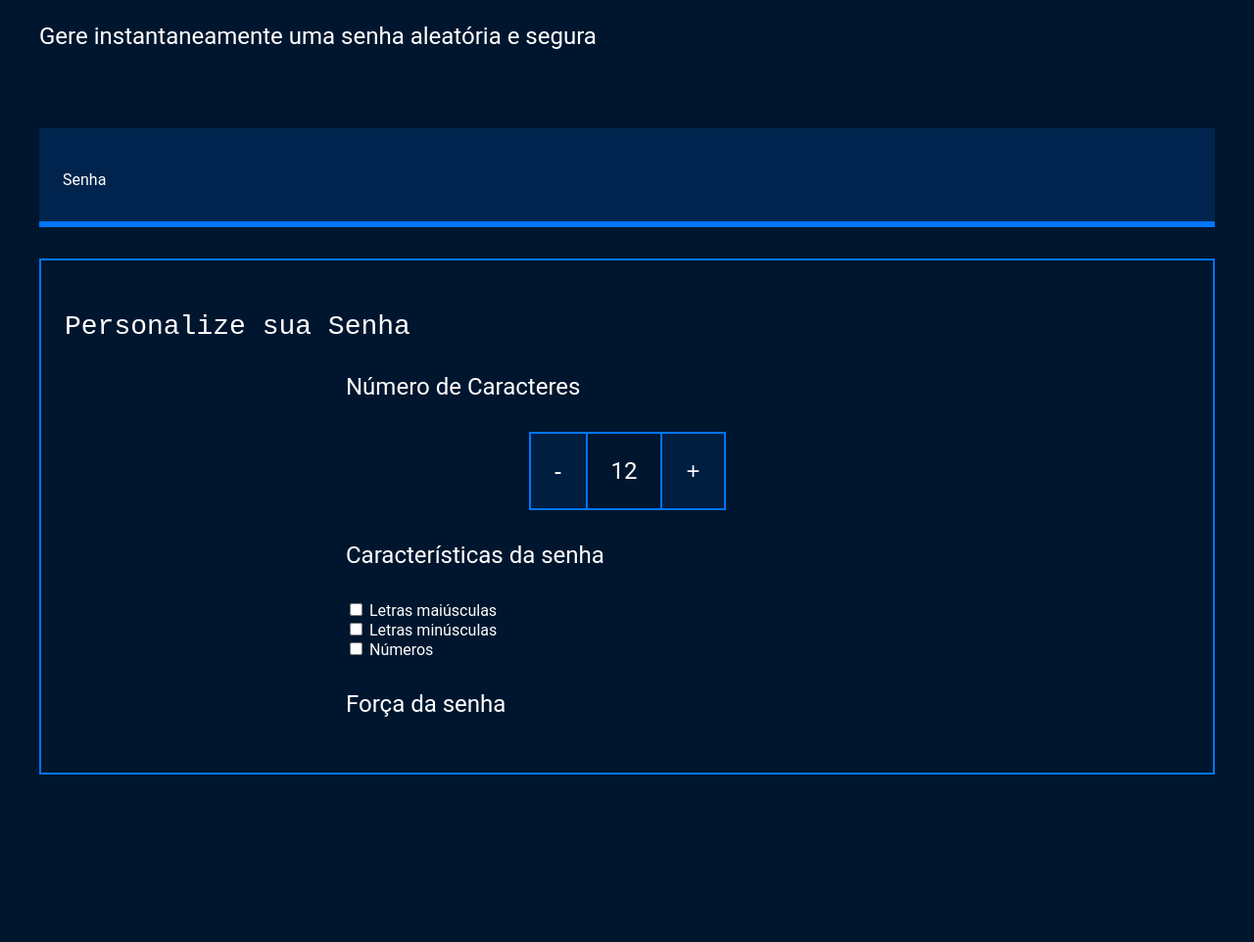
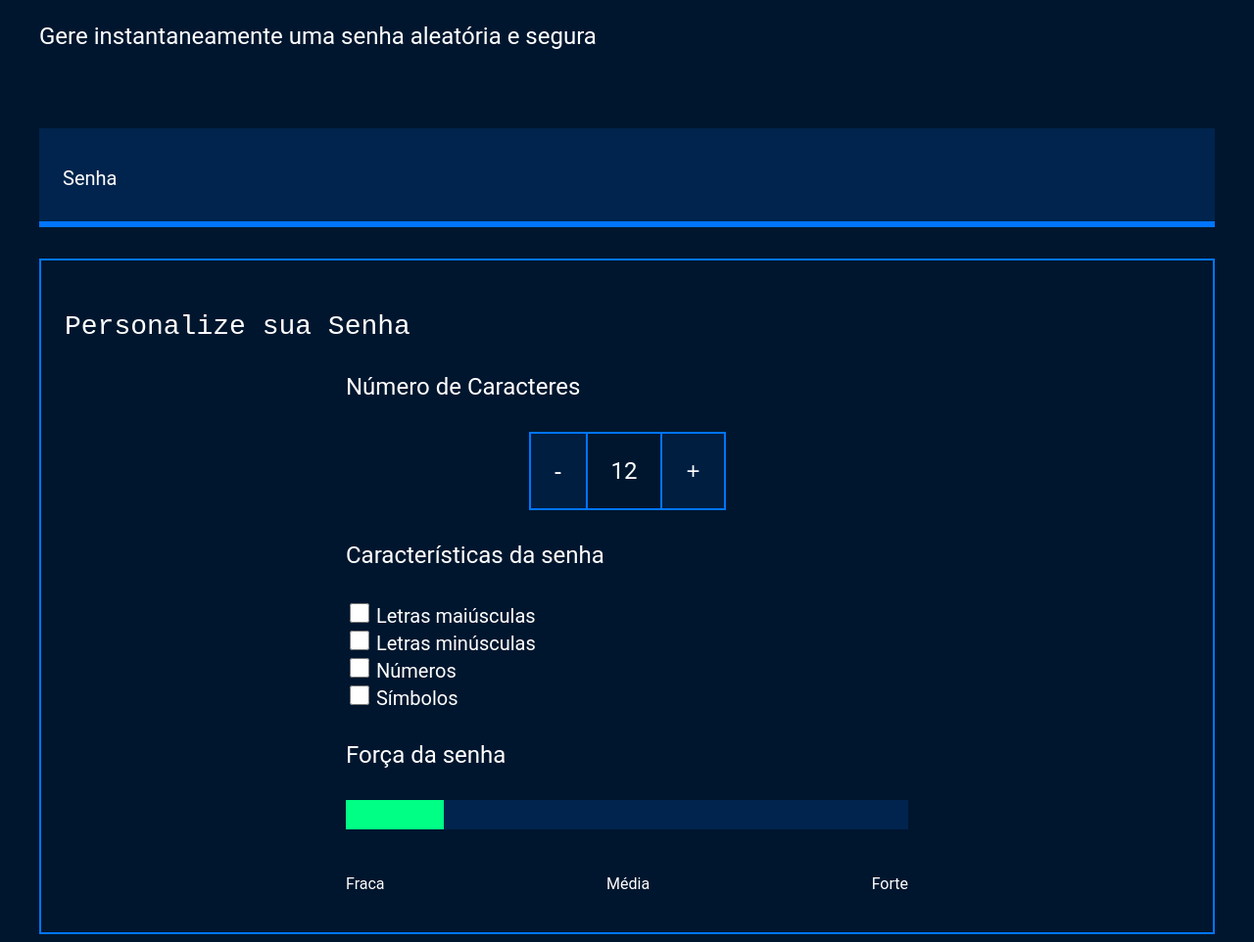
Before and after one commit to VGardacho2022/site_seguran-a-digital, a plain HTML site: page index.html in a window 1280 px wide. Shown: the part 117-1079 px from the top of the page at 98% size. Before the commit the page ends 916 px from the top, so only its background shows below. Drawn offline with Linux system fonts and the light colour scheme.

Commit message:
Add files via upload

```diff
--- a/index.html
+++ b/index.html
@@ -32,20 +32,31 @@
             <div class="parametro-senha">
                 <h4 class="parametro-senha__titulo">Características da senha</h4>
                 <div class="parametro-senha-checkbox">
-                    <input name="maiusculo" type="checkbox">
+                    <input name="maiusculo" type="checkbox" class="checkbox">
                     <label for="maisculo">Letras maiúsculas</label>
                 </div>
                 <div class="parametro-senha-checkbox">
-                    <input name="minusculo" type="checkbox">
+                    <input name="minusculo" type="checkbox" class="checkbox">
                     <label for="minusculo">Letras minúsculas</label>
                 </div>
                 <div class="parametro-senha-checkbox">
-                    <input name="numero" type="checkbox">
-                    <label for="nemero">Números</label>
+                    <input name="numero" type="checkbox" class="checkbox">
+                    <label for="numero">Números</label>
+                </div>
+                <div class="parametro-senha-checkbox">
+                    <input name="numero" type="checkbox" class="checkbox">
+                    <label for="simbolos">Símbolos</label>
                 </div>
             </div>
             <div class="parametro-senha">
                 <h4 class="parametro-senha__titulo">Força da senha</h4>
+                <div class="barra"></div>
+                <div class="forca forte"></div>
+                <div class="parametro-senha-textos">
+                    <p>Fraca</p>
+                    <p>Média</p>
+                    <p>Forte</p>
+                </div>
             </div>
         </div>
     </div>
--- a/style.css
+++ b/style.css
@@ -111,3 +111,45 @@ body{
         flex-direction: row;
     }
 }
+
+label{
+    font-size: 20px;
+}
+
+.checkbox{
+    width: 20px;
+    height: 20px;
+    cursor: pointer;
+}
+
+.barra{
+    background-color: var(--fundo-senha);
+    height: 30px;
+    width: 100%;
+}
+
+.forca{
+    height: 30px;
+    position: relative;
+    bottom: 30px;
+}
+
+.fraca{
+    width: 25%;
+    background-color: #E71B32;
+}
+
+.media{
+    width: 50%;
+    background-color: #FAF408;
+}
+
+.forte{
+    width: 100px;
+    background-color: #00FF85;
+}
+
+.parametro-senha-textos{
+    display: flex;
+    justify-content: space-between;
+}
```
